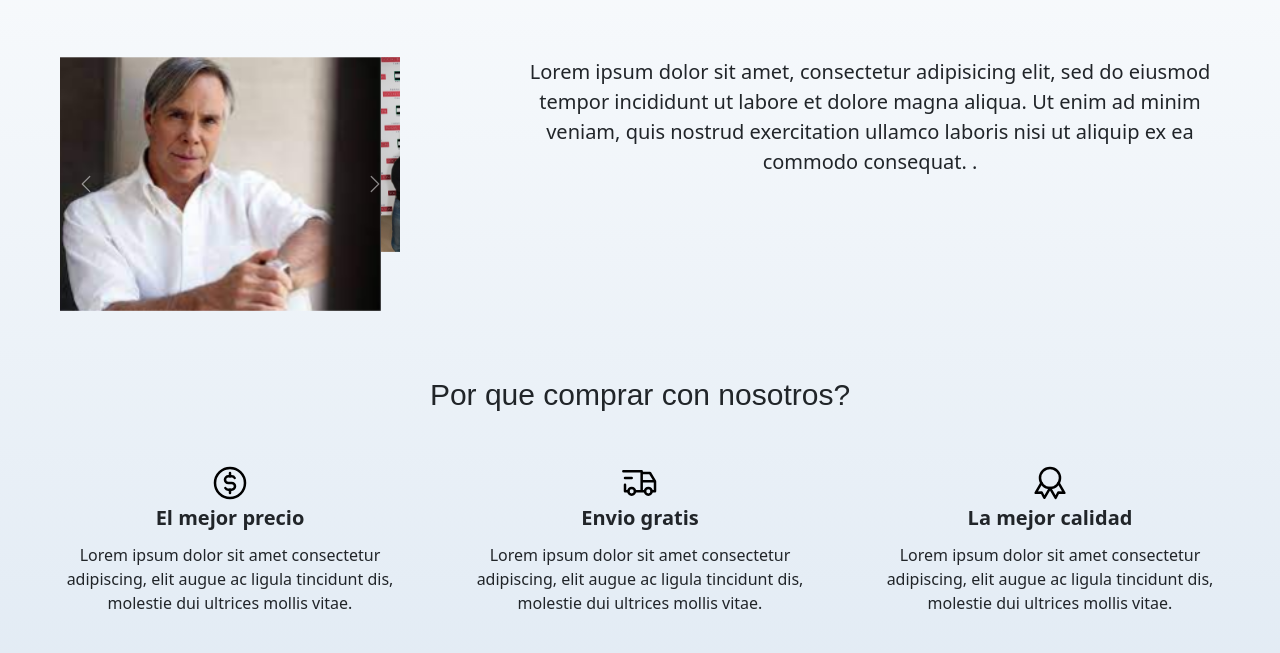
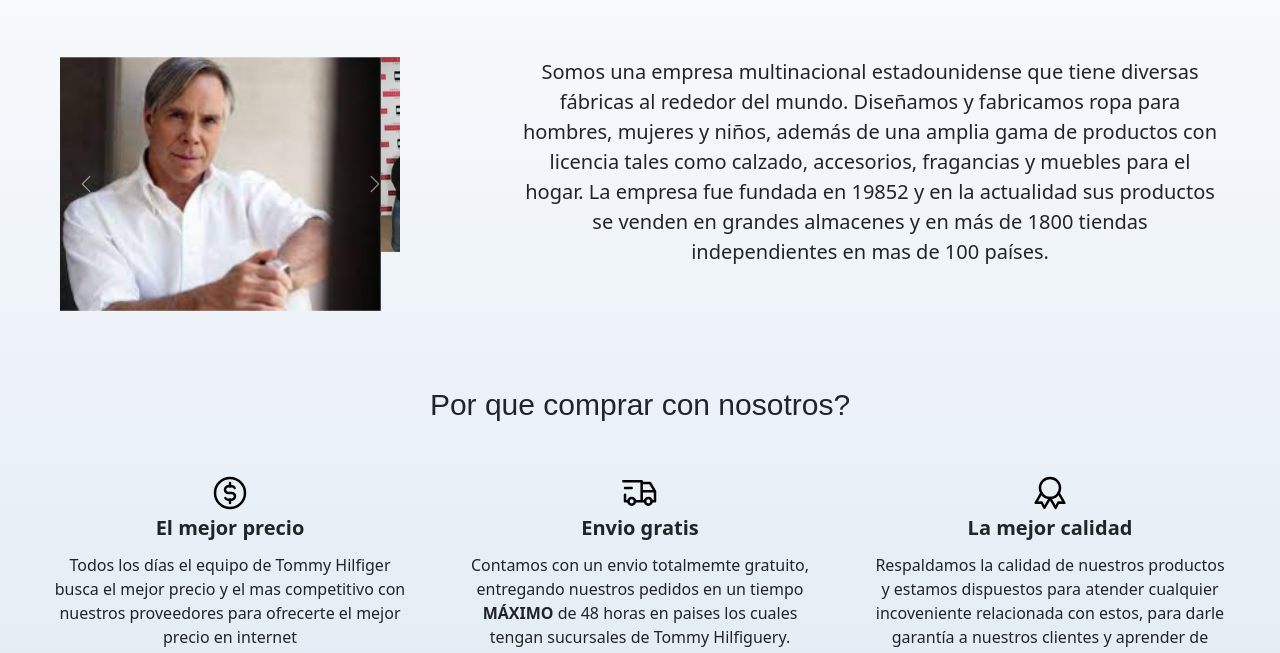
Before and after one commit to Santi02/filgueira.ropa, a plain HTML site: page nosotros.html in a window 1280 px wide. Shown: the part 293-946 px from the top of the page. Drawn offline with nearby package versions, Linux system fonts and the light colour scheme.

Commit message:
Add files via upload

```diff
--- a/nosotros.html
+++ b/nosotros.html
@@ -28,9 +28,8 @@
         </nav>
    </div>
 
+	<!-- inicio -->
 
-
-		<!-- inicio -->
 	<div class="nosotros">
 		<div class="nosotros">
 			<div class="carrousel">
@@ -59,9 +58,7 @@
 		</div>
 
 <!-- fin -->
-			<p class="texto-nosotros"> Lorem ipsum dolor sit amet, consectetur adipisicing elit, sed do eiusmod tempor incididunt ut labore et dolore magna aliqua. Ut enim ad minim veniam,
- 			quis nostrud exercitation ullamco laboris nisi ut aliquip ex ea commodo
- 			consequat. .</p>
+			<p class="texto-nosotros"> Somos una empresa multinacional estadounidense que tiene diversas fábricas al rededor del mundo. Diseñamos y fabricamos ropa para hombres, mujeres y niños, además de una amplia gama de productos con licencia tales como calzado, accesorios, fragancias y muebles para el hogar. La empresa fue fundada en 19852 y en la actualidad sus productos se venden en grandes almacenes y en más de 1800 tiendas independientes en mas de 100 países.
 
 		</div>
 	</div>
@@ -72,7 +69,7 @@
 
 	<div class="textoFinalNosotros">
 <!-- icono -->
-		<div>
+		<div class="elPQ">
 			<svg xmlns="http://www.w3.org/2000/svg" class="icon icon-tabler icon-tabler-coin" width="40" height="40" viewBox="0 0 24 24"stroke-width="1.5" stroke="#000000" fill="none" stroke-linecap="round" stroke-linejoin="round">
   			<path stroke="none" d="M0 0h24v24H0z" fill="none"/>
   			<circle cx="12" cy="12" r="9" />
@@ -81,11 +78,11 @@
 			</svg>
 <!-- fin icono -->
 			<p class="bloque__titulo"> <b>El mejor precio </b></p>
-    	<p class="size--nosotros">Lorem ipsum dolor sit amet consectetur adipiscing, elit augue ac ligula tincidunt dis, molestie dui ultrices mollis vitae.</p>
+    	<p class="size--nosotros">Todos los días el equipo de Tommy Hilfiger busca el mejor precio y el mas competitivo con nuestros proveedores para ofrecerte el mejor precio en internet</p>
 		</div>
 
 <!-- icono -->
-		<div>
+		<div class="elPQ">
 			<svg xmlns="http://www.w3.org/2000/svg" class="icon icon-tabler icon-tabler-truck-delivery" width="40" height="40" viewBox="0 0 24 24" stroke-width="1.5" stroke="#000000" fill="none" stroke-linecap="round" stroke-linejoin="round">
   			<path stroke="none" d="M0 0h24v24H0z" fill="none"/>
   			<circle cx="7" cy="17" r="2" />
@@ -95,11 +92,11 @@
 			</svg>
 <!-- fin icono -->
 			<p class="bloque__titulo"> <b>Envio gratis </b></p>
-    	<p class="size--nosotros">Lorem ipsum dolor sit amet consectetur adipiscing, elit augue ac ligula tincidunt dis, molestie dui ultrices mollis vitae.</p>
+    	<p class="size--nosotros">Contamos con un envio totalmemte gratuito, entregando nuestros pedidos en un tiempo <b>MÁXIMO</b> de 48 horas en paises los cuales tengan sucursales de Tommy Hilfiguery.</p>
  		</div>
 
  		<!-- icono -->
- 		<div>
+ 		<div class="elPQ">
  			<svg xmlns="http://www.w3.org/2000/svg" class="icon icon-tabler icon-tabler-award" width="40" height="40" viewBox="0 0 24 24" stroke-width="1.5" stroke="#000000" fill="none" stroke-linecap="round" stroke-linejoin="round">
   			<path stroke="none" d="M0 0h24v24H0z" fill="none"/>
   			<circle cx="12" cy="9" r="6" />
@@ -108,7 +105,7 @@
 			</svg>
 <!-- fin icono -->
      	<p class="bloque__titulo"> <b>La mejor calidad </b></p>
-      <p class="size--nosotros">Lorem ipsum dolor sit amet consectetur adipiscing, elit augue ac ligula tincidunt dis, molestie dui ultrices mollis vitae.</p>
+      <p class="size--nosotros">Respaldamos la calidad de nuestros productos y estamos dispuestos para atender cualquier incoveniente relacionada con estos, para darle garantía a nuestros clientes y aprender de cualquier error que pudiera ocurrir.</p>
  		</div>
 	</div>
 
```
